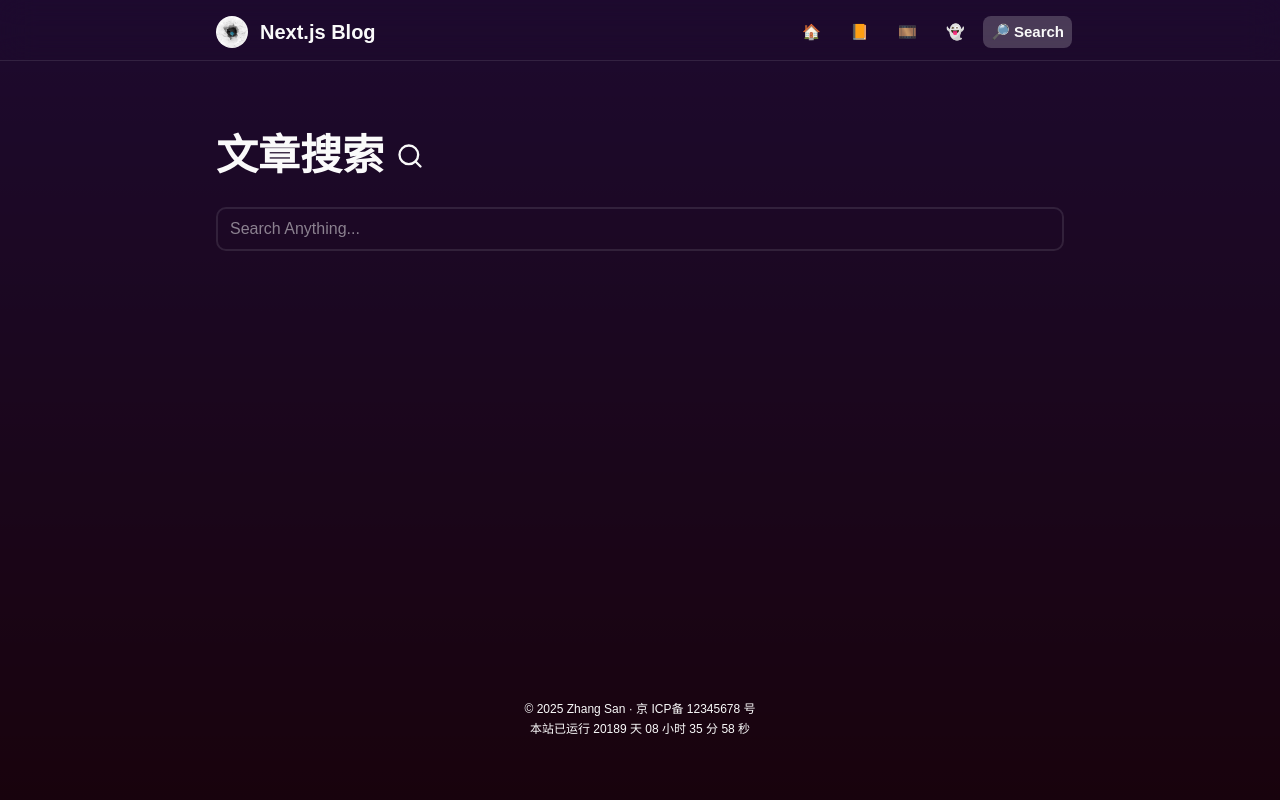
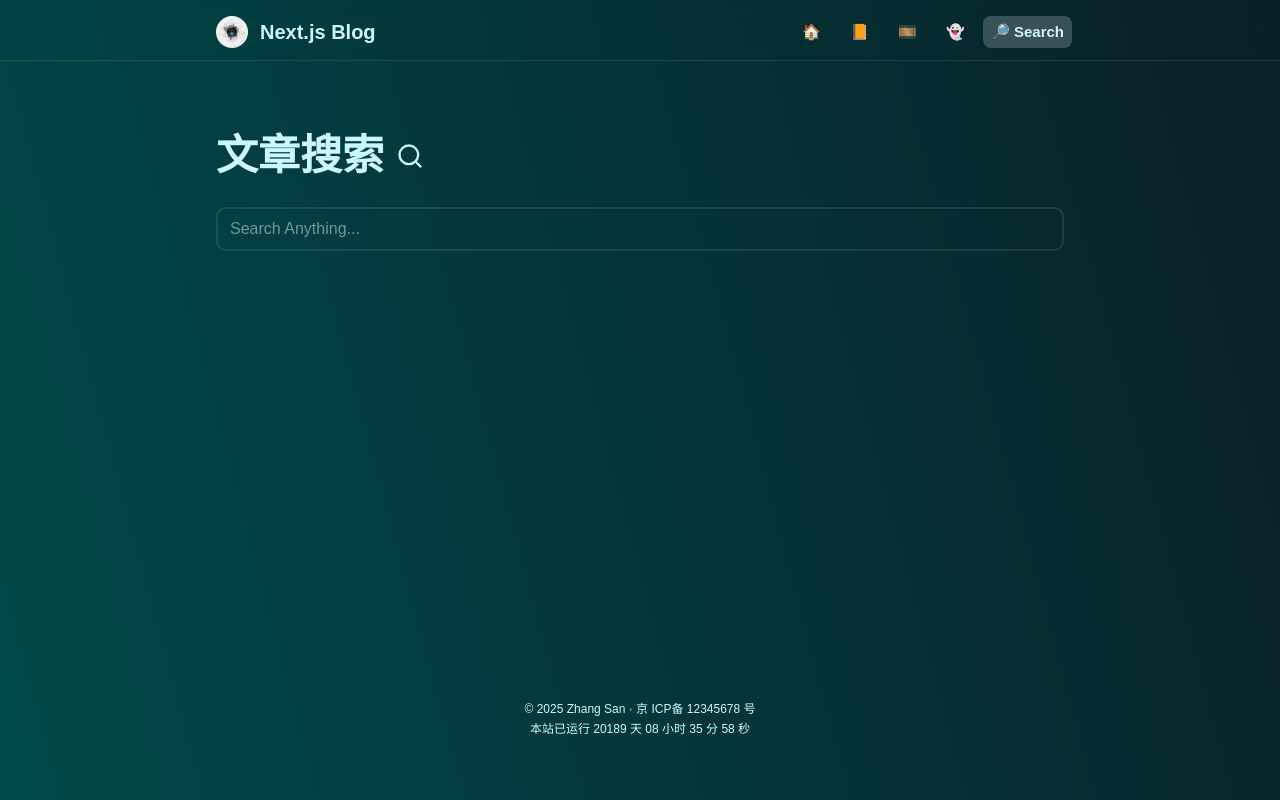
Before and after one commit to huj13k4n9/nextjs-papermod, a Next.js app: page /search in a window 1280 px wide. Built offline with nearby package versions, Linux system fonts and the light colour scheme; what content-collections would draw is missing.

Commit message:
Optimizations

```diff
--- a/src/app/articles/page.tsx
+++ b/src/app/articles/page.tsx
@@ -100,7 +100,7 @@ export default function Articles() {
                                      }}/>
                                 <h2 className="text-2xl font-semibold mt-5 mb-6 min-w-28">
                                     {monthToText(monthData.month)} <sup
-                                    className={`text-[15px] rounded-md bg-white text-black px-1.5 py-[1px]`}>{monthData.posts.length}</sup>
+                                    className={`text-[15px] rounded-md bg-(--foreground) text-[#033639] px-1.5 py-[1px]`}>{monthData.posts.length}</sup>
                                 </h2>
 
                                 <div className="space-y-4 w-full">
--- a/src/app/globals.css
+++ b/src/app/globals.css
@@ -84,7 +84,7 @@ body {
 
 .dark {
     --background: oklch(0.145 0 0);
-    --foreground: oklch(0.985 0 0);
+    --foreground: #cdf7ff;
     --card: oklch(0.205 0 0);
     --card-foreground: oklch(0.985 0 0);
     --popover: oklch(0.205 0 0);
--- a/src/app/search/page.tsx
+++ b/src/app/search/page.tsx
@@ -86,7 +86,7 @@ function SearchResult({results}: { results: SearchResult[] }) {
             {results.length !== 0 &&
                 <>
                     <motion.div
-                        className="mt-6 mb-8 columns-2 gap-4"
+                        className="mt-6 mb-8 sm:columns-2 sm:gap-4"
                         initial={{opacity: 0}}
                         animate={{opacity: 1}}
                         exit={{opacity: 0}}
--- a/src/config.ts
+++ b/src/config.ts
@@ -47,11 +47,11 @@ export const config = {
         },
         background: {
             type: "gradient",
-            style: "linear-gradient(0deg, #7a0f40, #9333ea)",
+            style: "linear-gradient(75deg, #004a4a, #082026)",
             opacity: 1,
             overlay: true,
             overlayColor: "#000000",
-            overlayOpacity: 0.8,
+            overlayOpacity: 0.0,
             fixed: true,
         }
     }
```
